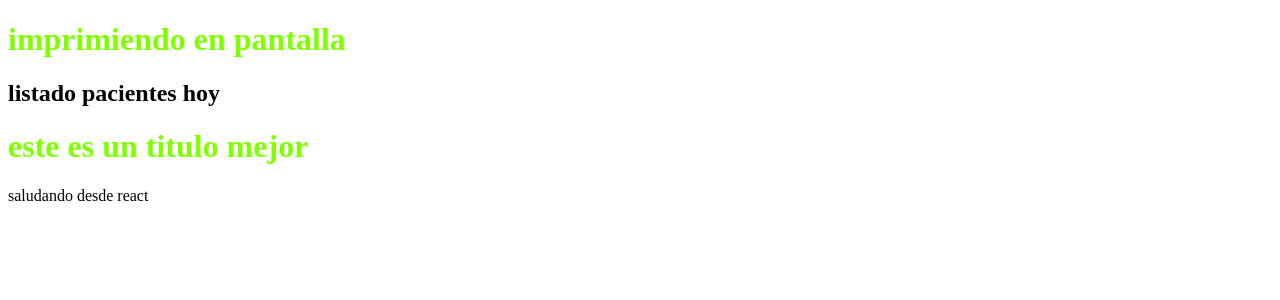
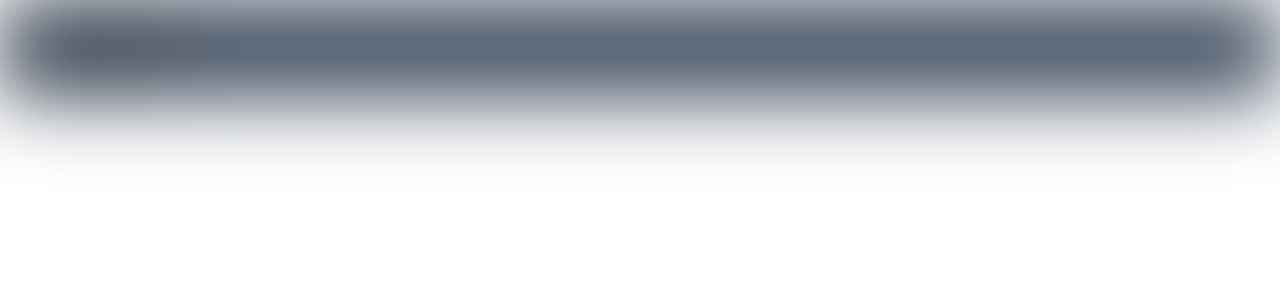
Before and after one commit to eduardo88tafur/-citas-react, a React (Create React App) app: page / in a window 1280 px wide. Shown: the top 300 px of the page. Built offline with nearby package versions, Linux system fonts and the light colour scheme.

Commit message:
estilos css

```diff
--- a/package.json
+++ b/package.json
@@ -34,5 +34,10 @@
       "last 1 firefox version",
       "last 1 safari version"
     ]
+  },
+  "devDependencies": {
+    "autoprefixer": "^10.4.2",
+    "postcss": "^8.4.5",
+    "tailwindcss": "^3.0.18"
   }
 }
--- /dev/null
+++ b/postcss.config.js
@@ -0,0 +1,6 @@
+module.exports = {
+  plugins: {
+    tailwindcss: {},
+    autoprefixer: {},
+  },
+}
--- a/src/App.js
+++ b/src/App.js
@@ -5,12 +5,12 @@ import Tafur from "./components/Tafur"
 import Saludar from "./components/Saludar"
 function App(){
     return(
-      <>
+      <div className="bg-slate-700 blur-2xl">
         <Header/>
         <ListadoPacientes/>
         <Tafur/>
         <Saludar/>
-        </>
+        </div>
     )
 }
 export default App
--- a/src/components/Formulario.jsx
+++ b/src/components/Formulario.jsx
@@ -3,7 +3,7 @@ import PropTypes from 'prop-types'
 
 function Formulario(props) {
   return (
-    <div>
+    <div className="bg-slate-700">
       <h2>formulario</h2>
     </div>
   )
--- a/src/components/Tafur.jsx
+++ b/src/components/Tafur.jsx
@@ -2,9 +2,9 @@ import ReactDOM from 'react-dom';
 function Tafur(){
 
     return(
-    <>
+    <div>
     <h1>este es un titulo mejor</h1>
-    </>
+    </div>
     )
 }
 export default Tafur;
--- a/src/index.css
+++ b/src/index.css
@@ -1,6 +1,3 @@
-body {
-
-}
-h1{
-  color:chartreuse
-}
+@import "tailwindcss/base";
+@import "tailwindcss/components";
+@import "tailwindcss/utilities";
--- /dev/null
+++ b/tailwind.config.js
@@ -0,0 +1,8 @@
+module.exports = {
+  // purge:["./index.html","./src/**/*.{jsx}"],
+  content: ["./src/**/*.{html,js}"],
+  theme: {
+    extend: {},
+  },
+  plugins: [],
+}
```
Also changed, not shown: src/components/Saludar.jsx (line endings or trailing spaces), 1 other file (tests, documents, lock files or other folders).
